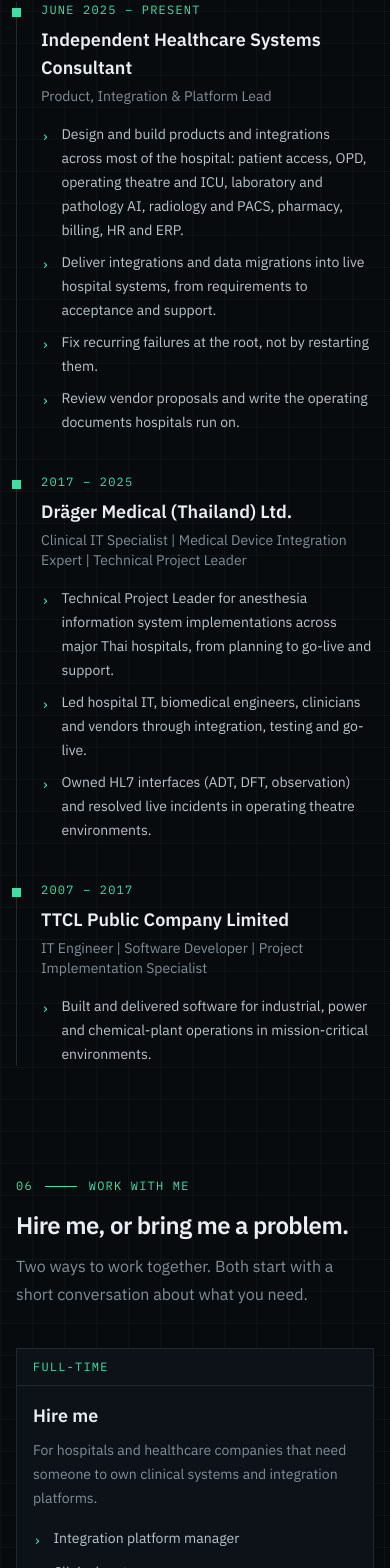
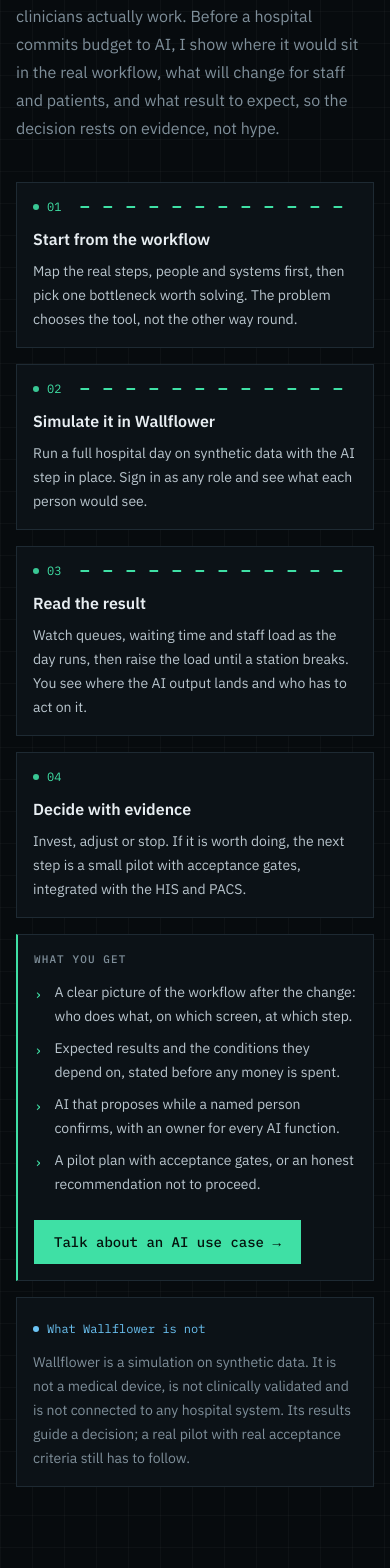
Before and after one commit to nanutlmhk/portfolio, a React (Vite) app: page / in a window 390 px wide. Shown: the part 8053-9621 px from the top of the page. Built offline with nearby package versions, Linux system fonts and the light colour scheme; a web font is replaced by a local one.

Commit message:
Add an "AI in clinical workflow" section
Explains how a hospital can see what an AI step will do in the real
workflow, using the Wallflower simulation on synthetic data, before
investing. States plainly what Wallflower is not. EN and TH.

Co-Authored-By: Claude Fable 5.2 <noreply@anthropic.com>

```diff
--- a/src/App.tsx
+++ b/src/App.tsx
@@ -135,7 +135,7 @@ function App() {
     document.title = content.meta.title
     document.querySelector('meta[name="description"]')?.setAttribute('content', content.meta.description)
   }, [content])
-  const { hero, about, bring, management, platforms, experience, work, clients, skills, contact } = content
+  const { hero, about, bring, management, platforms, ai, experience, work, clients, skills, contact } = content
 
   return (
     <div className="min-h-screen overflow-x-hidden">
@@ -295,7 +295,44 @@ function App() {
           </div>
         </Section>
 
-        <Section id="experience" index="05" eyebrow={experience.eyebrow} title={experience.title}>
+        <Section id="ai" index="05" eyebrow={ai.eyebrow} title={ai.title} description={ai.intro}>
+          <ol className="stagger grid gap-4 sm:grid-cols-2 lg:grid-cols-4">
+            {ai.steps.map((step, index) => (
+              <li key={step.title} className="art-card border border-line bg-panel p-4 sm:p-5">
+                <p className="flex items-center gap-2 font-mono text-xs text-accent">
+                  <span className="pulse-dot h-1.5 w-1.5 shrink-0 rounded-full bg-accent" />
+                  {String(index + 1).padStart(2, '0')}
+                  {index < ai.steps.length - 1 ? (
+                    <svg aria-hidden="true" viewBox="0 0 100 2" preserveAspectRatio="none" className="h-0.5 min-w-0 flex-1">
+                      <line x1="0" y1="1" x2="100" y2="1" className="flow-line stroke-accent" strokeWidth="2" />
+                    </svg>
+                  ) : null}
+                </p>
+                <h3 className="mt-3 text-base font-semibold text-ink">{step.title}</h3>
+                <p className="mt-2 text-sm leading-6 text-body">{step.text}</p>
+              </li>
+            ))}
+          </ol>
+
+          <div className="mt-4 grid gap-4 lg:grid-cols-[1.3fr_0.7fr]">
+            <div className="border border-line border-l-2 border-l-accent bg-panel p-4 sm:p-5">
+              <Label className="mb-3">{ai.outcomesTitle}</Label>
+              <BulletList items={ai.outcomes} />
+              <a
+                href={ai.href}
+                className="mt-6 inline-block bg-accent px-5 py-3 font-mono text-sm font-medium text-on-accent transition hover:opacity-85"
+              >
+                {ai.cta} →
+              </a>
+            </div>
+            <div className="border border-line bg-panel p-4 sm:p-5">
+              <StatusBadge tone="demo">{ai.limitsTitle}</StatusBadge>
+              <p className="mt-3 text-sm leading-6 text-muted">{ai.limits}</p>
+            </div>
+          </div>
+        </Section>
+
+        <Section id="experience" index="06" eyebrow={experience.eyebrow} title={experience.title}>
           <ol className="border-l border-line">
             {experience.roles.map((role) => (
               <li key={role.organization} className="relative pb-10 pl-6 last:pb-0 sm:pl-8">
@@ -311,7 +348,7 @@ function App() {
           </ol>
         </Section>
 
-        <Section id="work" index="06" eyebrow={work.eyebrow} title={work.title} description={work.intro}>
+        <Section id="work" index="07" eyebrow={work.eyebrow} title={work.title} description={work.intro}>
           <div className="stagger grid gap-4 lg:grid-cols-2">
             <OfferCard offer={work.hire} />
             <OfferCard offer={work.consult} />
@@ -333,7 +370,7 @@ function App() {
           <p className="mt-6 max-w-3xl text-sm leading-6 text-muted">{work.note}</p>
         </Section>
 
-        <Section id="clients" index="07" eyebrow={clients.eyebrow} title={clients.title}>
+        <Section id="clients" index="08" eyebrow={clients.eyebrow} title={clients.title}>
           <div className="grid gap-8">
             {clients.groups.map((group) => (
               <div key={group.kind}>
@@ -368,7 +405,7 @@ function App() {
           </div>
         </Section>
 
-        <Section id="skills" index="08" eyebrow={skills.eyebrow} title={skills.title}>
+        <Section id="skills" index="09" eyebrow={skills.eyebrow} title={skills.title}>
           <div className="grid gap-4 lg:grid-cols-[1.3fr_0.7fr]">
             <div className="border border-line bg-panel">
               {skills.groups.map((group) => (
@@ -401,7 +438,7 @@ function App() {
           </div>
         </Section>
 
-        <Section id="contact" index="09" eyebrow={contact.eyebrow} title={contact.title}>
+        <Section id="contact" index="10" eyebrow={contact.eyebrow} title={contact.title}>
           <div className="grid gap-4 sm:grid-cols-2 lg:grid-cols-4">
             {contact.actions.map((action) => (
               <a
--- a/src/data/portfolioData.ts
+++ b/src/data/portfolioData.ts
@@ -69,6 +69,7 @@ export const portfolioContent: Record<'en' | 'th', PortfolioContent> = {
       { label: 'About', href: '#about' },
       { label: 'What I bring', href: '#bring' },
       { label: 'Platforms', href: '#platforms' },
+      { label: 'AI', href: '#ai' },
       { label: 'Experience', href: '#experience' },
       { label: 'Work with me', href: '#work' },
       { label: 'Contact', href: '#contact' },
@@ -284,6 +285,42 @@ export const portfolioContent: Record<'en' | 'th', PortfolioContent> = {
         },
       ],
     },
+    ai: {
+      eyebrow: 'AI in clinical workflow',
+      title: 'See what AI will do in your workflow before you invest.',
+      intro:
+        'Technology only pays off when it fits how clinicians actually work. Before a hospital commits budget to AI, I show where it would sit in the real workflow, what will change for staff and patients, and what result to expect, so the decision rests on evidence, not hype.',
+      steps: [
+        {
+          title: 'Start from the workflow',
+          text: 'Map the real steps, people and systems first, then pick one bottleneck worth solving. The problem chooses the tool, not the other way round.',
+        },
+        {
+          title: 'Simulate it in Wallflower',
+          text: 'Run a full hospital day on synthetic data with the AI step in place. Sign in as any role and see what each person would see.',
+        },
+        {
+          title: 'Read the result',
+          text: 'Watch queues, waiting time and staff load as the day runs, then raise the load until a station breaks. You see where the AI output lands and who has to act on it.',
+        },
+        {
+          title: 'Decide with evidence',
+          text: 'Invest, adjust or stop. If it is worth doing, the next step is a small pilot with acceptance gates, integrated with the HIS and PACS.',
+        },
+      ],
+      outcomesTitle: 'What you get',
+      outcomes: [
+        'A clear picture of the workflow after the change: who does what, on which screen, at which step.',
+        'Expected results and the conditions they depend on, stated before any money is spent.',
+        'AI that proposes while a named person confirms, with an owner for every AI function.',
+        'A pilot plan with acceptance gates, or an honest recommendation not to proceed.',
+      ],
+      limitsTitle: 'What Wallflower is not',
+      limits:
+        'Wallflower is a simulation on synthetic data. It is not a medical device, is not clinically validated and is not connected to any hospital system. Its results guide a decision; a real pilot with real acceptance criteria still has to follow.',
+      cta: 'Talk about an AI use case',
+      href: mailto('AI in clinical workflow – Nanut Lertmahakiat'),
+    },
     experience: {
       eyebrow: 'Experience',
       title: '18+ years, from industrial software to hospital platforms.',
@@ -363,6 +400,7 @@ export const portfolioContent: Record<'en' | 'th', PortfolioContent> = {
       { label: 'เกี่ยวกับผม', href: '#about' },
       { label: 'จุดแข็ง', href: '#bring' },
       { label: 'แพลตฟอร์ม', href: '#platforms' },
+      { label: 'AI', href: '#ai' },
       { label: 'ประสบการณ์', href: '#experience' },
       { label: 'ร่วมงานกับผม', href: '#work' },
       { label: 'ติดต่อ', href: '#contact' },
@@ -580,6 +618,42 @@ export const portfolioContent: Record<'en' | 'th', PortfolioContent> = {
         },
       ],
     },
+    ai: {
+      eyebrow: 'AI ในขั้นตอนการทำงานทางคลินิก',
+      title: 'เห็นก่อนว่า AI จะทำอะไรในงานจริง แล้วค่อยตัดสินใจลงทุน',
+      intro:
+        'เทคโนโลยีจะคุ้มค่าก็ต่อเมื่อเข้ากับวิธีทำงานจริงของบุคลากรทางการแพทย์ ก่อนที่โรงพยาบาลจะตั้งงบประมาณสำหรับ AI ผมจะแสดงให้เห็นว่า AI จะอยู่ตรงไหนของขั้นตอนการทำงานจริง อะไรจะเปลี่ยนไปสำหรับเจ้าหน้าที่และผู้ป่วย และควรคาดหวังผลลัพธ์อะไร เพื่อให้การตัดสินใจอยู่บนหลักฐาน ไม่ใช่กระแส',
+      steps: [
+        {
+          title: 'เริ่มจากขั้นตอนการทำงาน',
+          text: 'ทำแผนผังขั้นตอน คน และระบบที่ใช้จริงก่อน แล้วเลือกคอขวดหนึ่งจุดที่คุ้มค่าจะแก้ ให้ปัญหาเป็นตัวเลือกเครื่องมือ ไม่ใช่เครื่องมือมาหาปัญหา',
+        },
+        {
+          title: 'จำลองใน Wallflower',
+          text: 'จำลองการทำงานของโรงพยาบาลทั้งวันด้วยข้อมูลสังเคราะห์ โดยมีขั้นตอนของ AI อยู่ในนั้น เข้าใช้งานได้ทุกบทบาท และเห็นสิ่งที่แต่ละคนจะเห็นจริง',
+        },
+        {
+          title: 'ดูผลลัพธ์',
+          text: 'ดูคิว เวลารอ และภาระงานของเจ้าหน้าที่ตลอดวัน แล้วเพิ่มปริมาณงานจนเห็นจุดที่รับไม่ไหว คุณจะเห็นว่าผลจาก AI ไปถึงใคร และใครต้องเป็นผู้ตัดสินใจต่อ',
+        },
+        {
+          title: 'ตัดสินใจจากหลักฐาน',
+          text: 'ลงทุน ปรับแผน หรือหยุด หากคุ้มค่า ขั้นต่อไปคือโครงการนำร่องขนาดเล็กที่มีเกณฑ์ตรวจรับงาน และเชื่อมต่อกับ HIS และ PACS',
+        },
+      ],
+      outcomesTitle: 'สิ่งที่คุณจะได้',
+      outcomes: [
+        'ภาพที่ชัดเจนของขั้นตอนการทำงานหลังการเปลี่ยนแปลง: ใครทำอะไร บนหน้าจอไหน ในขั้นตอนใด',
+        'ผลลัพธ์ที่คาดหวังและเงื่อนไขที่ผลนั้นขึ้นอยู่ด้วย ระบุไว้ก่อนใช้งบประมาณ',
+        'AI ทำหน้าที่เสนอ โดยมีบุคคลที่ระบุชื่อเป็นผู้ยืนยัน และทุกฟังก์ชันของ AI มีผู้รับผิดชอบ',
+        'แผนโครงการนำร่องพร้อมเกณฑ์ตรวจรับงาน หรือคำแนะนำตามจริงว่าไม่ควรทำต่อ',
+      ],
+      limitsTitle: 'สิ่งที่ Wallflower ไม่ใช่',
+      limits:
+        'Wallflower เป็นแบบจำลองที่ใช้ข้อมูลสังเคราะห์ ไม่ใช่เครื่องมือแพทย์ ยังไม่ผ่านการตรวจสอบความถูกต้องทางคลินิก และไม่ได้เชื่อมต่อกับระบบของโรงพยาบาลใด ผลลัพธ์ใช้ประกอบการตัดสินใจเท่านั้น ยังต้องมีโครงการนำร่องจริงพร้อมเกณฑ์ตรวจรับงานตามมา',
+      cta: 'ปรึกษาเรื่องการนำ AI มาใช้',
+      href: mailto('ปรึกษาเรื่อง AI ในขั้นตอนการทำงานทางคลินิก – ณนัทธ์ เลิศมหาเกียรติ'),
+    },
     experience: {
       eyebrow: 'ประสบการณ์',
       title: 'กว่า 18 ปี จากซอฟต์แวร์อุตสาหกรรมสู่แพลตฟอร์มโรงพยาบาล',
--- a/src/types/portfolio.ts
+++ b/src/types/portfolio.ts
@@ -119,6 +119,18 @@ export type PortfolioContent = {
     artLabel: string
     rows: PlatformRow[]
   }
+  ai: {
+    eyebrow: string
+    title: string
+    intro: string
+    steps: { title: string; text: string }[]
+    outcomesTitle: string
+    outcomes: string[]
+    limitsTitle: string
+    limits: string
+    cta: string
+    href: string
+  }
   experience: {
     eyebrow: string
     title: string
```
